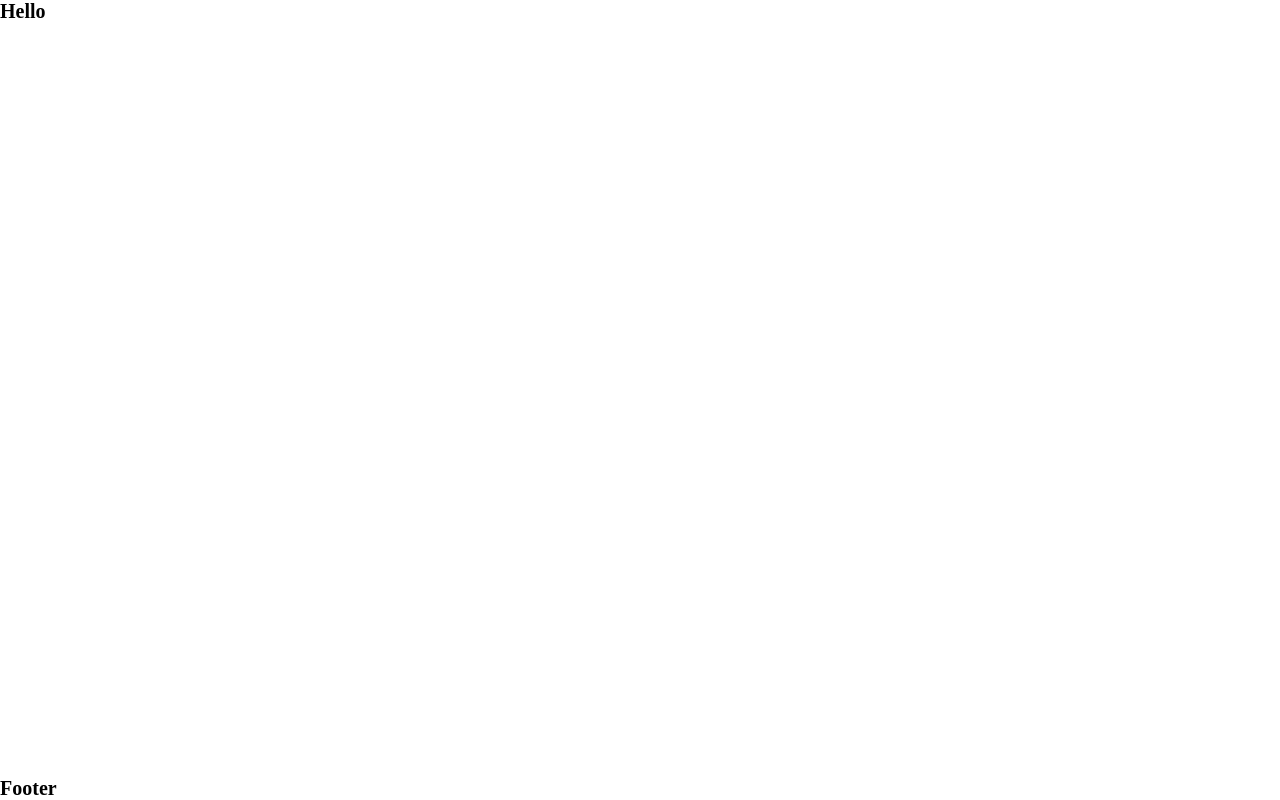
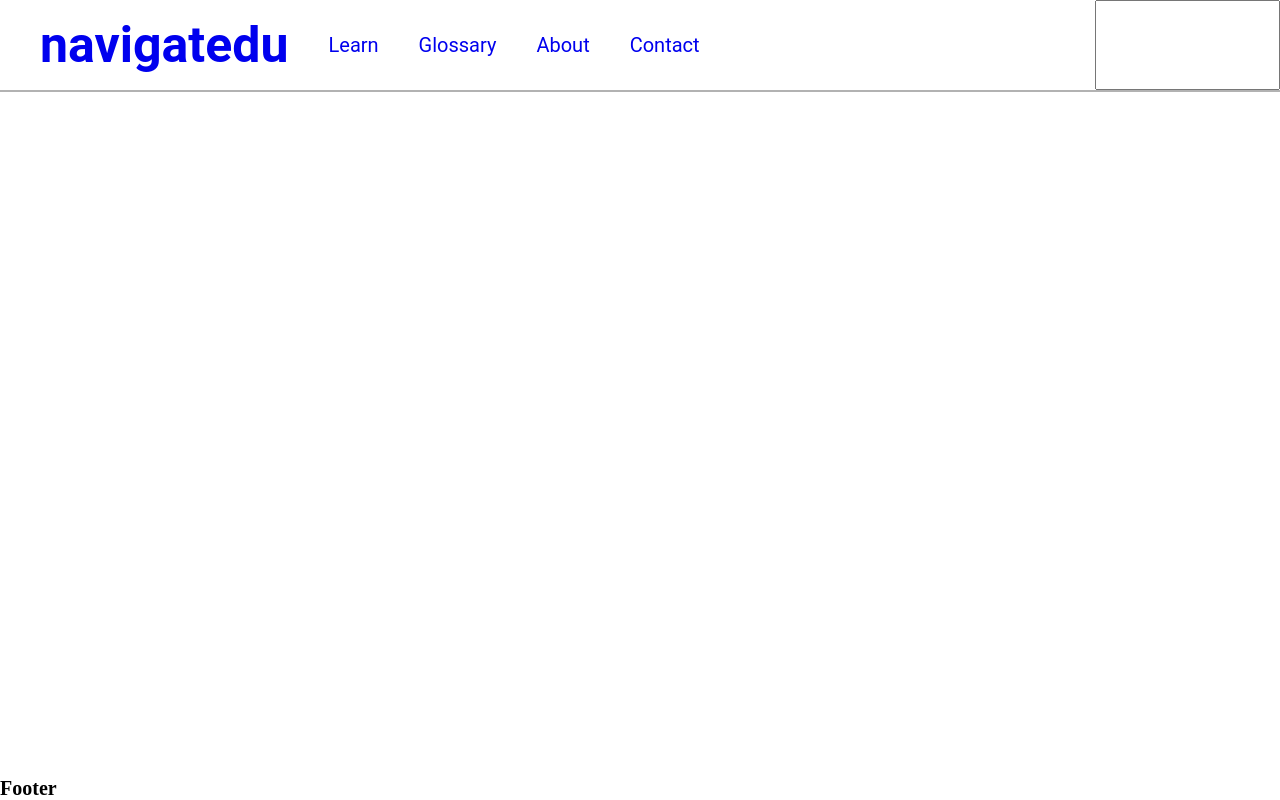
Before and after one commit to Scynes/navigatedu, a React (Create React App) app: page / in a window 1280 px wide. Before the commit this address had no page. Built offline with nearby package versions, Linux system fonts and the light colour scheme.

Commit message:
wip/complete: finished navigation bar formatting and active toggle

```diff
--- a/src/assets/global.css
+++ b/src/assets/global.css
@@ -92,3 +92,54 @@ html, body {
     grid-template-rows: auto 1fr auto;
     min-height: 100%;
 }
+
+a {
+    text-decoration: none;
+}
+
+a > h1 {
+    height: 100%;
+    padding: 0 0 0 4rem;
+    font-size: clamp(3rem, 4.5vw, 5rem);
+}
+
+a > h1, .nav-item {
+    display: grid;
+    place-items: center;
+    font-size: clamp(3rem, 4.5vw, 5rem);
+}
+
+.navigation-container {
+    display: flex;
+    justify-content: space-between;
+    font-family: 'Roboto', sans-serif;
+    border-bottom: 2px solid rgba(0, 0, 0, 0.3);
+}
+
+.navigation-container > nav {
+    display: flex;
+    gap: 4rem;
+}
+
+.nav-item {
+    position: relative;
+    min-height: 9rem;
+    width: clamp(4rem, 100%, 8rem);
+    font-size: clamp(1.5rem, 4.5vw, 2rem);
+}
+
+.nav-item:after {
+    content: '';
+    position: absolute;
+    bottom: 0;
+    top: 70%;
+    background-color: blue;
+    height: 4px;
+    width: 0;
+    transition: width 0.15s ease-in-out;
+}
+
+.nav-item.active:after {
+    width: 100%;
+    transition: width 0.25s ease-in-out;
+}
--- a/src/components/navigation/NavigationBar.js
+++ b/src/components/navigation/NavigationBar.js
@@ -1,6 +1,19 @@
+import { NavLink } from "react-router-dom";
+
 const NavigationBar = () => {
     return (
-        <h1>Hello</h1>
+        <section className="navigation-container">
+            <nav className="navigation">
+                <NavLink to={'/'}>
+                    <h1 className="nav-logo">navigatedu</h1>
+                </NavLink>
+                <NavLink to={'/learn'} className={({ isActive }) => (isActive ? 'active nav-item' : 'nav-item')}>Learn</NavLink>
+                <NavLink to={'/glossary'} className={({ isActive }) => (isActive ? 'active nav-item' : 'nav-item')}>Glossary</NavLink>
+                <NavLink to={'/about'} className={({ isActive }) => (isActive ? 'active nav-item' : 'nav-item')}>About</NavLink>
+                <NavLink to={'/contact'} className={({ isActive }) => (isActive ? 'active nav-item' : 'nav-item')}>Contact</NavLink>
+            </nav>
+            <input type="text" name="" id="" />
+        </section>
     );
 }
 
```
